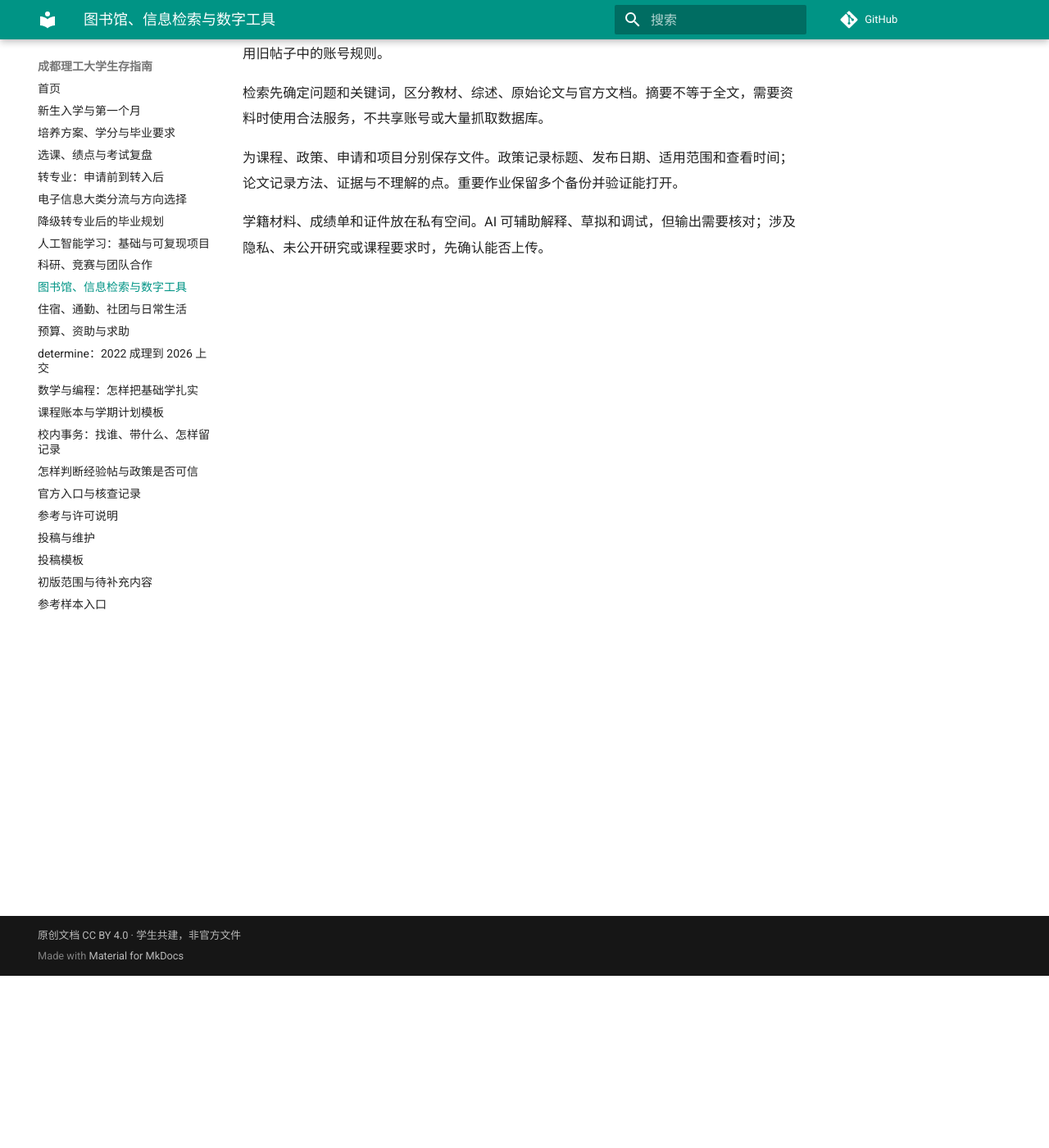
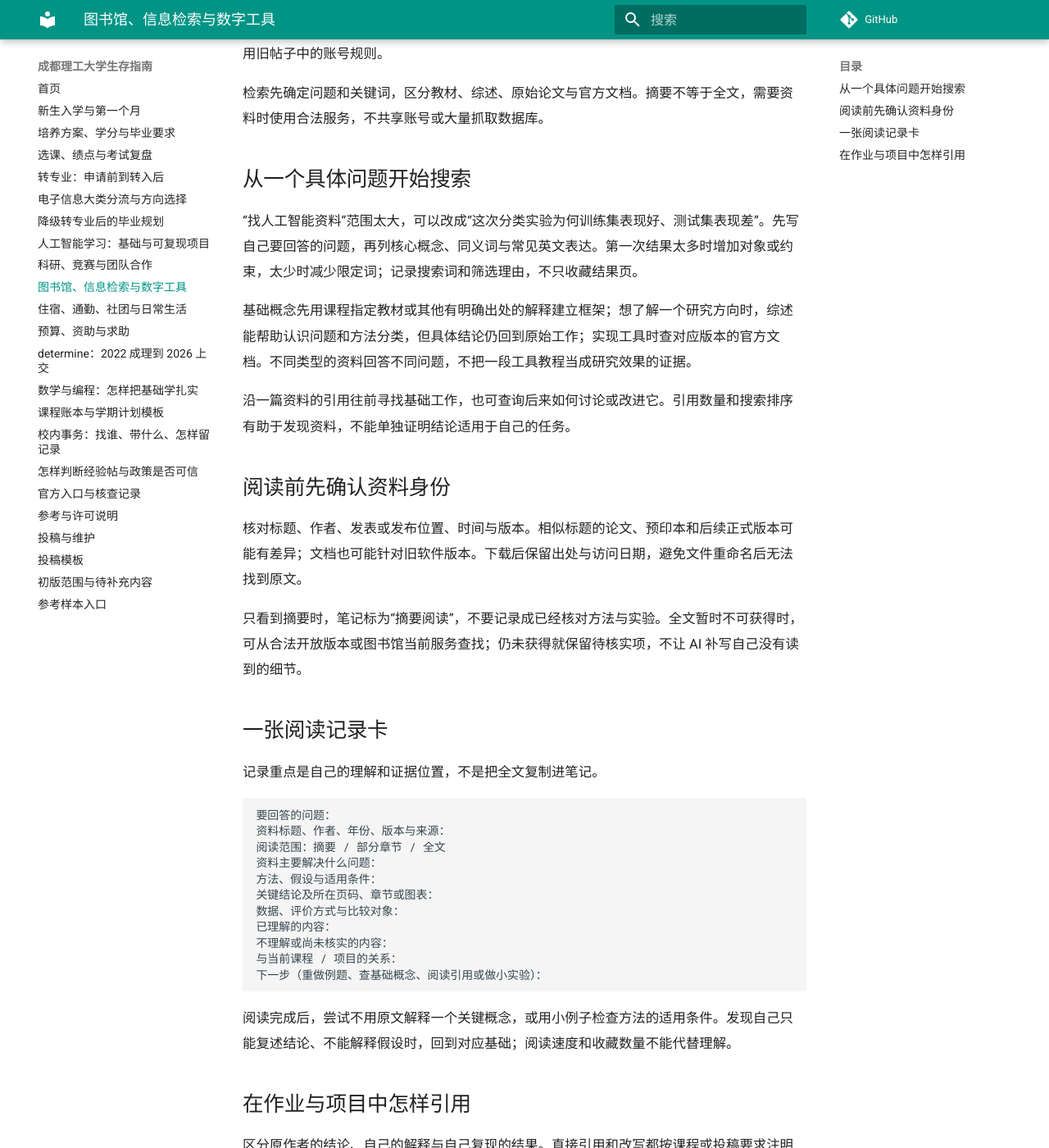
Before and after one commit to determine123/CDUT-Survival-Guide, an MkDocs documentation site: the page built from docs/life/library.md, in a window 1280 px wide and 1400 px high, scrolled down 210 px. Shown: the whole window at 82% size. Built offline with MkDocs 1.6.1 and Material for MkDocs 9.7.7, drawn with Linux system fonts in a browser that asks for light colours; comment, search, counter and statistics services are not loaded; some of the changed text lies outside the part shown.

Commit message:
docs: add source-aware search and reading note workflows

````diff
--- a/docs/life/library.md
+++ b/docs/life/library.md
@@ -6,6 +6,50 @@
 
 检索先确定问题和关键词，区分教材、综述、原始论文与官方文档。摘要不等于全文，需要资料时使用合法服务，不共享账号或大量抓取数据库。
 
+## 从一个具体问题开始搜索
+
+“找人工智能资料”范围太大，可以改成“这次分类实验为何训练集表现好、测试集表现差”。先写自己要回答的问题，再列核心概念、同义词与常见英文表达。第一次结果太多时增加对象或约束，太少时减少限定词；记录搜索词和筛选理由，不只收藏结果页。
+
+基础概念先用课程指定教材或其他有明确出处的解释建立框架；想了解一个研究方向时，综述能帮助认识问题和方法分类，但具体结论仍回到原始工作；实现工具时查对应版本的官方文档。不同类型的资料回答不同问题，不把一段工具教程当成研究效果的证据。
+
+沿一篇资料的引用往前寻找基础工作，也可查询后来如何讨论或改进它。引用数量和搜索排序有助于发现资料，不能单独证明结论适用于自己的任务。
+
+## 阅读前先确认资料身份
+
+核对标题、作者、发表或发布位置、时间与版本。相似标题的论文、预印本和后续正式版本可能有差异；文档也可能针对旧软件版本。下载后保留出处与访问日期，避免文件重命名后无法找到原文。
+
+只看到摘要时，笔记标为“摘要阅读”，不要记录成已经核对方法与实验。全文暂时不可获得时，可从合法开放版本或图书馆当前服务查找；仍未获得就保留待核实项，不让 AI 补写自己没有读到的细节。
+
+## 一张阅读记录卡
+
+记录重点是自己的理解和证据位置，不是把全文复制进笔记。
+
+```text
+要回答的问题：
+资料标题、作者、年份、版本与来源：
+阅读范围：摘要 / 部分章节 / 全文
+资料主要解决什么问题：
+方法、假设与适用条件：
+关键结论及所在页码、章节或图表：
+数据、评价方式与比较对象：
+已理解的内容：
+不理解或尚未核实的内容：
+与当前课程 / 项目的关系：
+下一步（重做例题、查基础概念、阅读引用或做小实验）：
+```
+
+阅读完成后，尝试不用原文解释一个关键概念，或用小例子检查方法的适用条件。发现自己只能复述结论、不能解释假设时，回到对应基础；阅读速度和收藏数量不能代替理解。
+
+## 在作业与项目中怎样引用
+
+区分原作者的结论、自己的解释与自己复现的结果。直接引用和改写都按课程或投稿要求注明来源；中文翻译不使原有观点变成自己的成果。记录原文位置，写作时再核对，不仅引用别人转述的参考文献。
+
+复用代码或数据时另查许可与使用要求，引用论文不自动获得代码、数据或图片的再发布权。复现没有成功时，说明环境、修改和验证范围，不把原论文的结果写成自己的实验结果。团队文档中的资料来源由参与者共同核对，避免合并时丢失出处。
+
 为课程、政策、申请和项目分别保存文件。政策记录标题、发布日期、适用范围和查看时间；论文记录方法、证据与不理解的点。重要作业保留多个备份并验证能打开。
 
+可以用“用途—主题—年份”的简单目录保存文件，并为重要修改保留版本与变更说明。定期实际打开一份备份，确认并非只有空目录或损坏文件。准备公开笔记时，检查文件正文、附件、截图和链接中是否包含私人信息，不把自己的私有资料目录整体上传。
+
 学籍材料、成绩单和证件放在私有空间。AI 可辅助解释、草拟和调试，但输出需要核对；涉及隐私、未公开研究或课程要求时，先确认能否上传。
+
+AI 给出论文题目、引用或链接时，逐项回到可访问的原始来源检查是否存在、是否支持所述结论。可以让它帮助列检索词或解释自己提供的段落，但最终阅读记录仍注明实际读到的范围。政策与经验材料的判断方法另见[信息可信度检查](information-literacy.md)，研究记录可参考[科研与合作](../study/research.md)。
````
